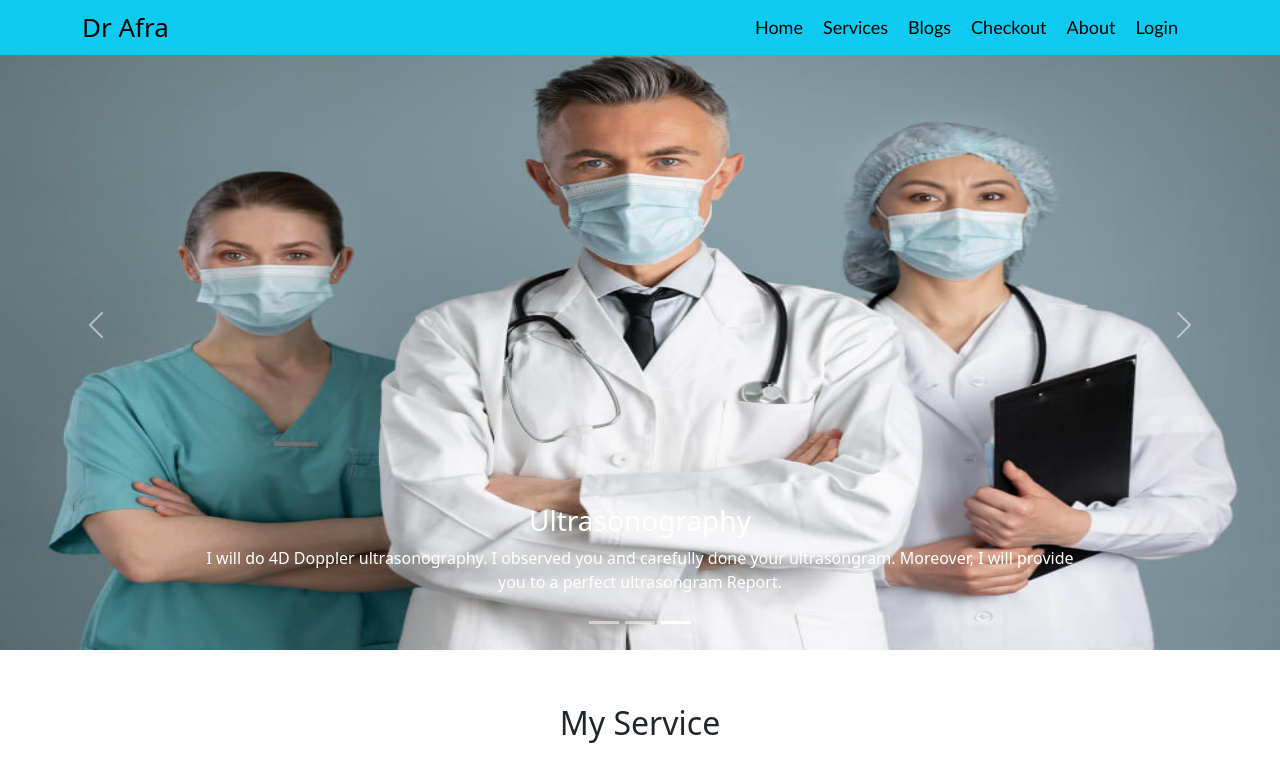
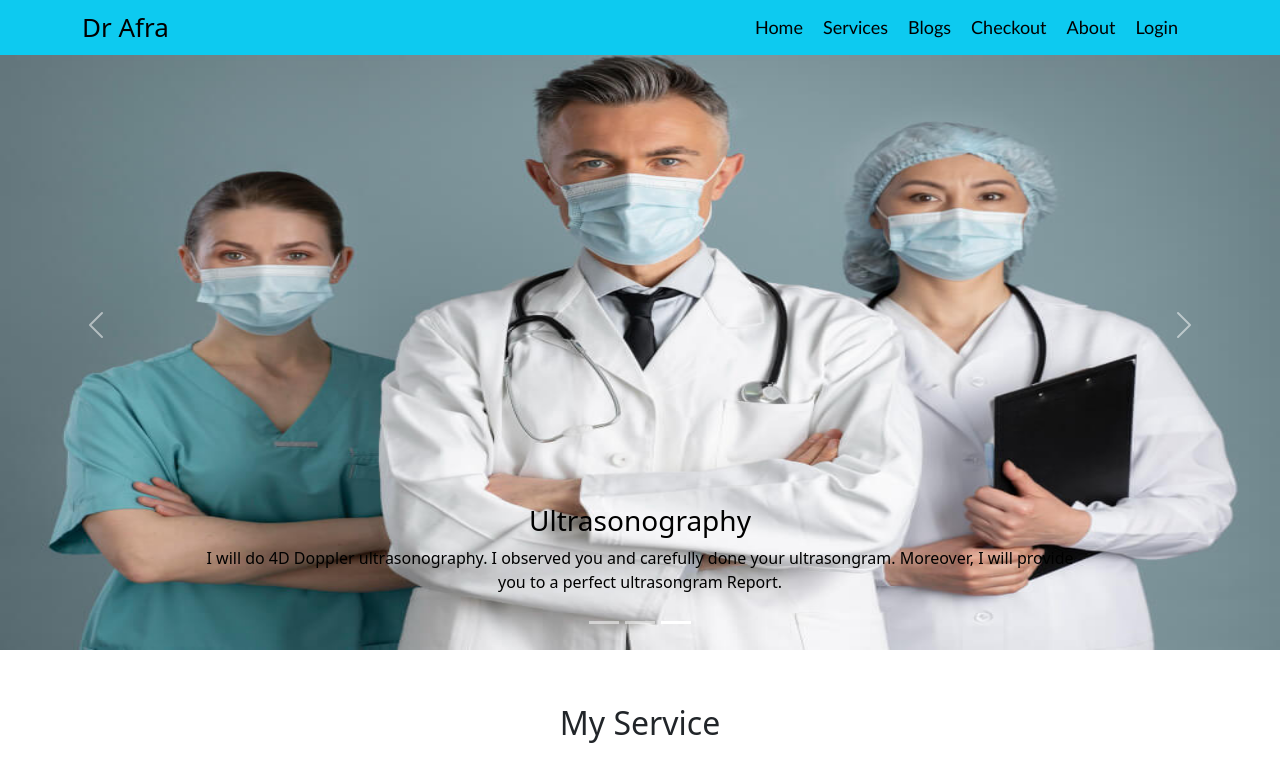
Before and after one commit to laizuakram1/doctor-afra-service, a React (Create React App) app: page / in a window 1280 px wide. Shown: the top 772 px of the page. Built offline with nearby package versions, Linux system fonts and the light colour scheme; no server answers; grey boxes are pictures that could not be loaded.

Commit message:
change slider text color

```diff
--- a/src/Pages/Home/Slider/Slider.js
+++ b/src/Pages/Home/Slider/Slider.js
@@ -15,7 +15,7 @@ const Slider = () => {
                         src={banner1}
                         alt="First slide"
                     />
-                    <Carousel.Caption>
+                    <Carousel.Caption className='text-black'>
                         <h3>Pediatric</h3>
                         <p>I will so careful and sensitive pediatric patents. Always I will try to provide a perfect solution.  </p>
                     </Carousel.Caption>
@@ -26,7 +26,7 @@ const Slider = () => {
                         src={banner4}
                         alt="Second slide"
                     />
-                    <Carousel.Caption>
+                    <Carousel.Caption className='text-black'>
                         <h3>Gynaecology</h3>
                         <p>You can share your any kind of Gynaecology porblem. I will provide you to better solution for any Gynaecological problem.</p>
                     </Carousel.Caption>
@@ -37,7 +37,7 @@ const Slider = () => {
                         src={banner3}
                         alt="Third slide"
                     />
-                    <Carousel.Caption>
+                    <Carousel.Caption className='text-black'>
                         <h3>Ultrasonography</h3>
                         <p>I will do 4D Doppler ultrasonography. I observed you and carefully done your ultrasongram. Moreover, I will provide you to a perfect ultrasongram Report.</p>
                     </Carousel.Caption>
```
